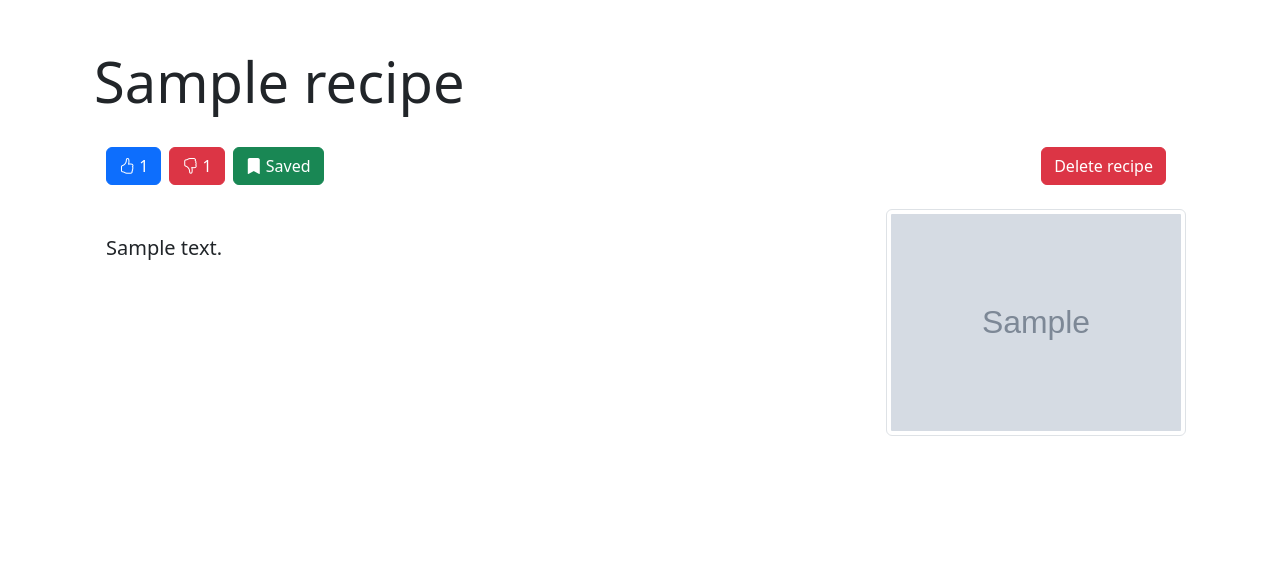
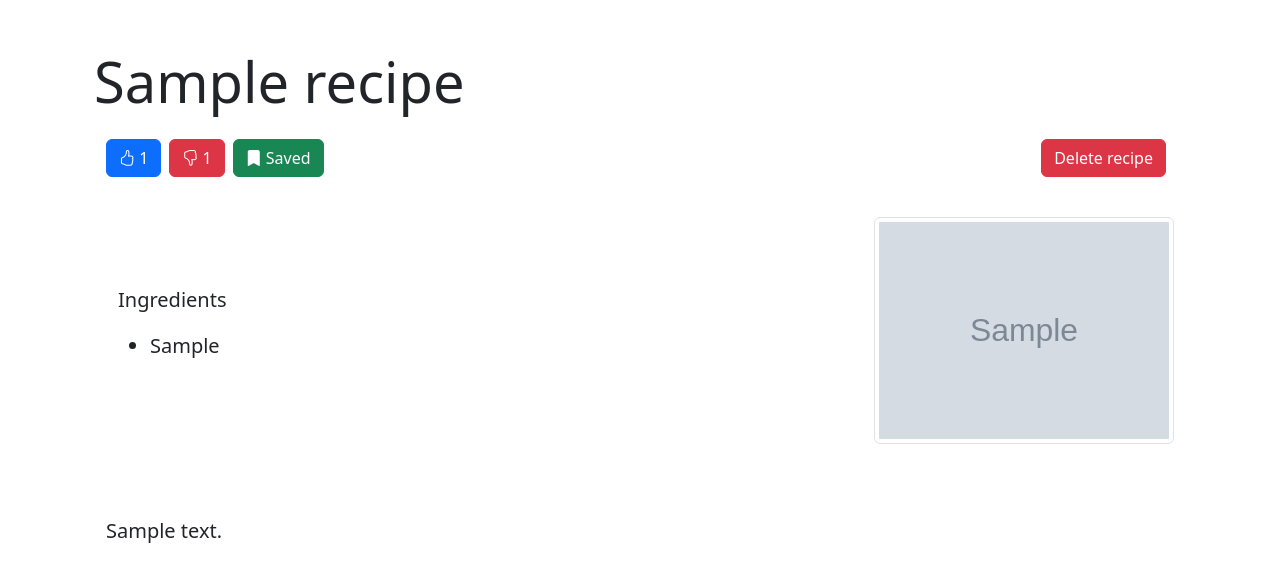
Before and after one commit to yannistrf/Recipity, a Flask app: page /recipe/1 in a window 1280 px wide. Shown: the part 57-639 px from the top of the page. Run offline with Flask 3, Linux system fonts and the light colour scheme; a user stored in the database is signed in; tables that the repository leaves empty hold one stand-in row (values such as "Sample post"); grey boxes marked "Sample" are stand-in pictures; parts of the project's set-up code (start-up, migrations or seed data) failed here and were passed over.

Commit message:
Users can add ingredients seperately in a recipe instead of putting them in the description

```diff
--- a/app/__init__.py
+++ b/app/__init__.py
@@ -85,7 +85,7 @@ def create_test_data():
     users_count = len(data["users"])
 
     for recipe_data in data["recipes"]:
-        recipe = Recipe(name=recipe_data["name"], desc=recipe_data["desc"],
+        recipe = Recipe(name=recipe_data["name"], ingredients=recipe_data["ingredients"], desc=recipe_data["desc"],
                                      user_id=random.randint(1, users_count),
                                      photo_path=STATIC_UPLOAD_FOLDER + "/" + recipe_data["photo"])
 
--- a/app/models.py
+++ b/app/models.py
@@ -21,6 +21,7 @@ user_save_recipe = db.Table('user_save_recipe',
 class Recipe(db.Model):
     id = db.Column(db.Integer, primary_key=True)
     name = db.Column(db.String(128), nullable=False)
+    ingredients = db.Column(db.Text, nullable=False)
     desc = db.Column(db.Text, nullable=False)
     photo_path = db.Column(db.String(1000), nullable=True)
     user_id = db.Column(db.Integer, db.ForeignKey('user.id'), nullable=False)
@@ -49,4 +50,3 @@ class User(db.Model, UserMixin):
     liked_recipes = db.relationship('Recipe', secondary=user_likes_recipe, back_populates='liked_by_users')
     disliked_recipes = db.relationship('Recipe', secondary=user_dislikes_recipe, back_populates='disliked_by_users')
     saved_recipes = db.relationship('Recipe', secondary=user_save_recipe, back_populates='saved_by_users')
-    # TODO: email verification
--- a/app/routes.py
+++ b/app/routes.py
@@ -24,10 +24,22 @@ def home():
     if request.method == "POST":
         name = request.form.get("recipeName")
         desc = request.form.get("recipeDesc")
+        ingredients = []
+        for element in request.form:
+            # we dont know the number of ingredients so check one by one
+            if "ingredient" in element and len(request.form.get(element)) > 0:
+                ingredients.append(request.form.get(element))
 
         if not name:
             flash("Must provide a recipe name", category="error")
             return redirect(url_for("routes.home"))
+
+        if len(ingredients) == 0:
+            flash("Must provide some ingredients", category="error")
+            return redirect(url_for("routes.home"))
+        # store ingredients as one text, each ingredient seperated by ';'
+        ingredients_text = ";".join(ingredients)
+
         if not desc:
             flash("Must provide a recipe description", category="error")
             return redirect(url_for("routes.home"))
@@ -45,7 +57,7 @@ def home():
                 photo.save(photo_path)
                 photo_path = join(STATIC_UPLOAD_FOLDER, filename)
 
-        recipe = Recipe(name=name, desc=desc, photo_path=photo_path, user_id=current_user.id)
+        recipe = Recipe(name=name, ingredients=ingredients_text, desc=desc, photo_path=photo_path, user_id=current_user.id)
         db.session.add(recipe)
         db.session.commit()
 
@@ -74,7 +86,7 @@ def home():
 @login_required
 @verified_required
 def recipe(recipe_id):
-    rec = db.session.get(Recipe, recipe_id)
+    rec = db.get_or_404(Recipe, recipe_id)
 
     if request.method == "GET":
         return render_template("recipe.html", user=current_user, recipe=rec)
@@ -90,7 +102,7 @@ def recipe(recipe_id):
 @login_required
 @verified_required
 def like_recipe(recipe_id):
-    rec = db.session.get(Recipe, recipe_id)
+    rec = db.get_or_404(Recipe, recipe_id)
 
     if rec not in current_user.liked_recipes:
         current_user.liked_recipes.append(rec)
@@ -109,7 +121,7 @@ def like_recipe(recipe_id):
 @login_required
 @verified_required
 def dislike_recipe(recipe_id):
-    rec = db.session.get(Recipe, recipe_id)
+    rec = db.get_or_404(Recipe, recipe_id)
 
     if rec not in current_user.disliked_recipes:
         current_user.disliked_recipes.append(rec)
@@ -145,7 +157,7 @@ def user_recipes(user_id):
 @login_required
 @verified_required
 def save_recipe(recipe_id):
-    rec = db.session.get(Recipe, recipe_id)
+    rec = db.get_or_404(Recipe, recipe_id)
 
     if rec not in current_user.saved_recipes:
         current_user.saved_recipes.append(rec)
--- a/app/templates/recipe.html
+++ b/app/templates/recipe.html
@@ -27,7 +27,7 @@
 
 <div class="container mt-5">
     <h1 class="display-4">{{ recipe.name }}</h1>
-    <div class="container mt-3" style="display: flex; justify-content: space-between; align-items: flex-end;">
+    <div class="container" style="display: flex; justify-content: space-between; align-items: flex-end; flex-wrap: wrap;">
         <div class="d-flex">
             <form action="{{ url_for('routes.like_recipe', recipe_id=recipe.id) }}">
                 {% if current_user in recipe.liked_by_users %}
@@ -70,15 +70,27 @@
         {% endif %}
     </div>
     <div class="recipe-container">
+        <div class="container mt-3">
+            <div style="display: flex; justify-content: space-between; align-items: center; flex-wrap: wrap-reverse;">
+                <div class="container" style="flex: 1 1;">
+                    <p class="lead"><b> Ingredients </b></p>
+                    <ul>
+                        {% for ingredient in recipe.ingredients.split(";") %}
+                            <li class="lead"> {{ ingredient }} </li>
+                        {% endfor %}
+                    </ul>
+                </div>
+                {% if "default" not in recipe.photo_path %} <!-- if it's the default photo leave it empty -->
+                    <div class="my-4 recipe-photo">
+                        <img src="{{ url_for('static', filename=recipe.photo_path) }}" class="img-thumbnail" style="max-width: 300px; max-height: 300px;"> <br>
+                    </div>
+                {% endif %}
+            </div>
+        </div>
         <div class="container recipe-description">
             <p class="lead">{{ recipe.desc }}</p>
         </div>
 
-        {% if "default" not in recipe.photo_path %} <!-- if it's the default photo leave it empty -->
-            <div class="my-4 recipe-photo">
-                <img src="{{ url_for('static', filename=recipe.photo_path) }}" class="img-thumbnail" style="max-width: 300px; max-height: 300px;"> <br>
-            </div>
-        {% endif %}
     </div>
 </div>
 
```
Also changed, not shown: app/templates/home.html (+21 -0 lines), app/test_data.json (+14 -0 lines).
